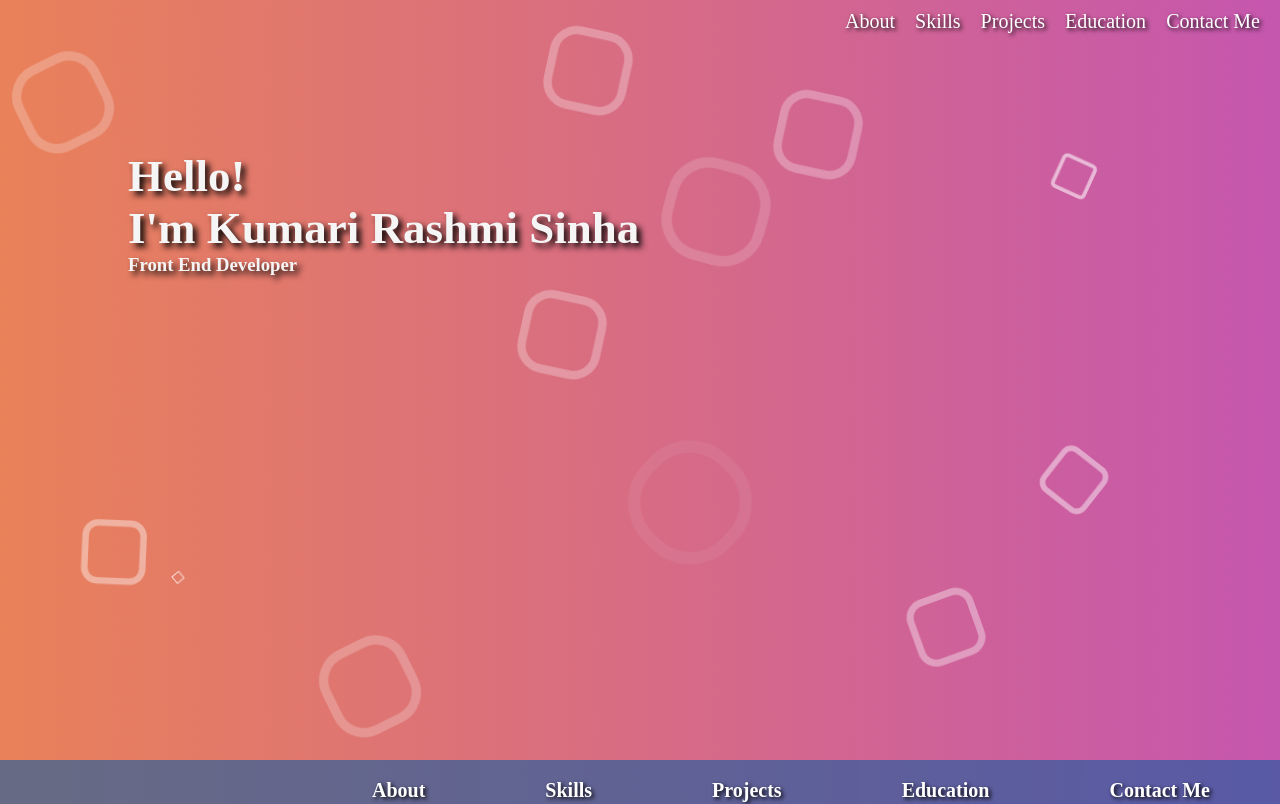
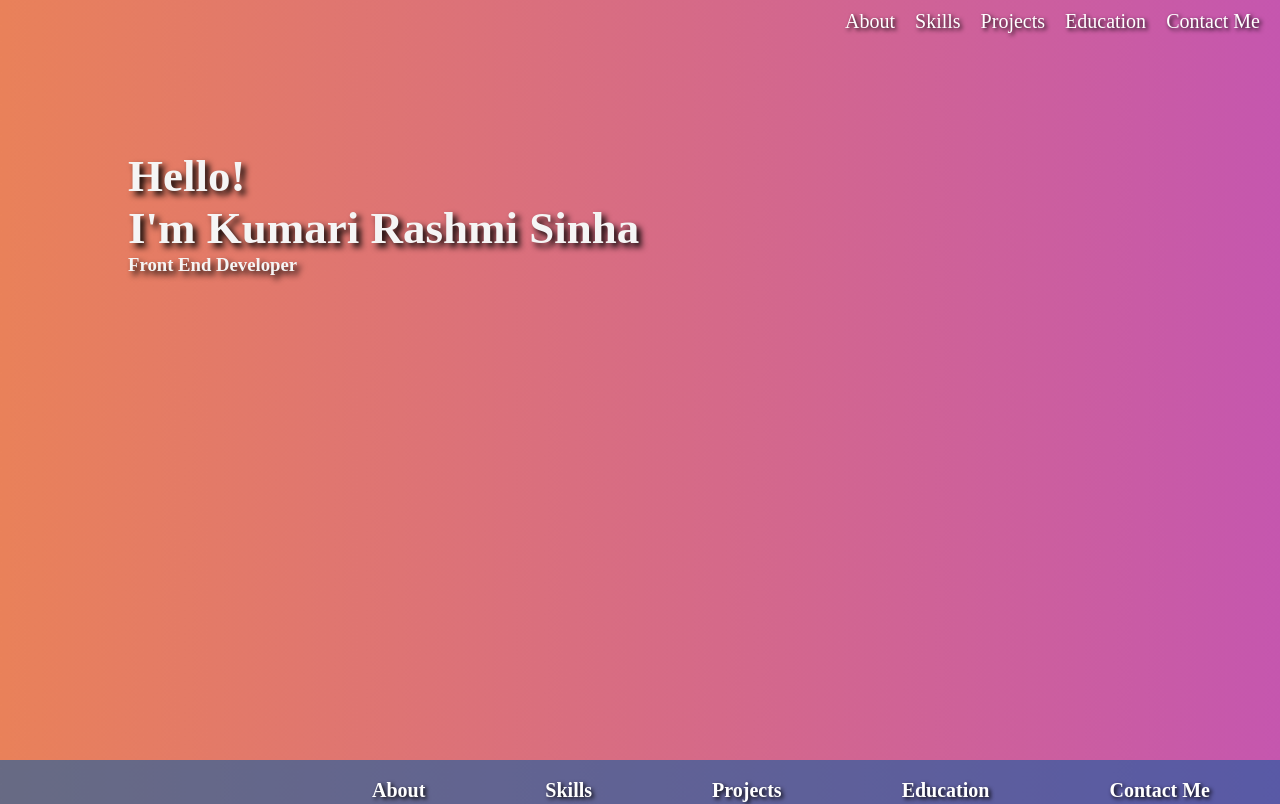
Before and after one commit to rashmiSinha7/resume-app, a React (Create React App) app: page / in a window 1280 px wide. Shown: the top 804 px of the page. Built offline with nearby package versions, Linux system fonts and the light colour scheme; no server answers.

Commit message:
changesoncss

```diff
--- a/src/App.css
+++ b/src/App.css
@@ -184,7 +184,7 @@ body {
 }
 
 .wrapper {
-  position: absolute;
+  position: relative;
   top:0px;
   left:0px;
   width: 100%;
--- a/src/compoments/Contact/Contact.js
+++ b/src/compoments/Contact/Contact.js
@@ -78,6 +78,7 @@ function Contact() {
             name="name"
             className="contactName"
             placeholder="Your name *"
+            style={{paddingLeft:"1.5%"}}
           />
           <input
             name="user_email"
@@ -85,6 +86,7 @@ function Contact() {
             className="contactEmail"
             placeholder="Your Email *"
             onChange={emailValidation}
+            style={{paddingLeft:"1.5%"}}
           />
           <p >{emailValidationResult}</p>
           <input
@@ -92,11 +94,13 @@ function Contact() {
             type="text"
             className="contactSubject"
             placeholder="Write a Subject"
+            style={{paddingLeft:"1.5%"}}
           />
           <textarea
             name="message"
             id="message"
             placeholder="Write Your message"
+            style={{paddingLeft:"1.5%"}}
           ></textarea>
           <button type="submit" id="contactButton">
             Submit
```
